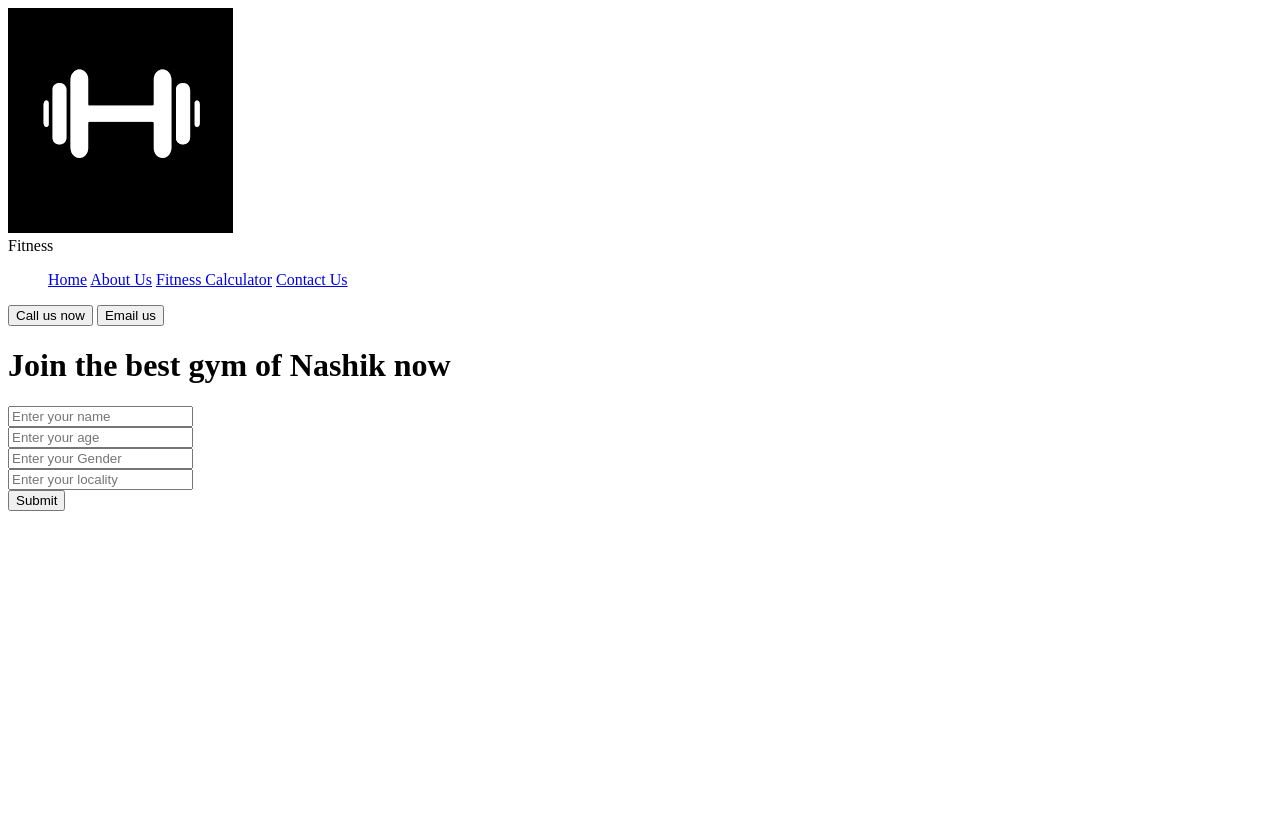
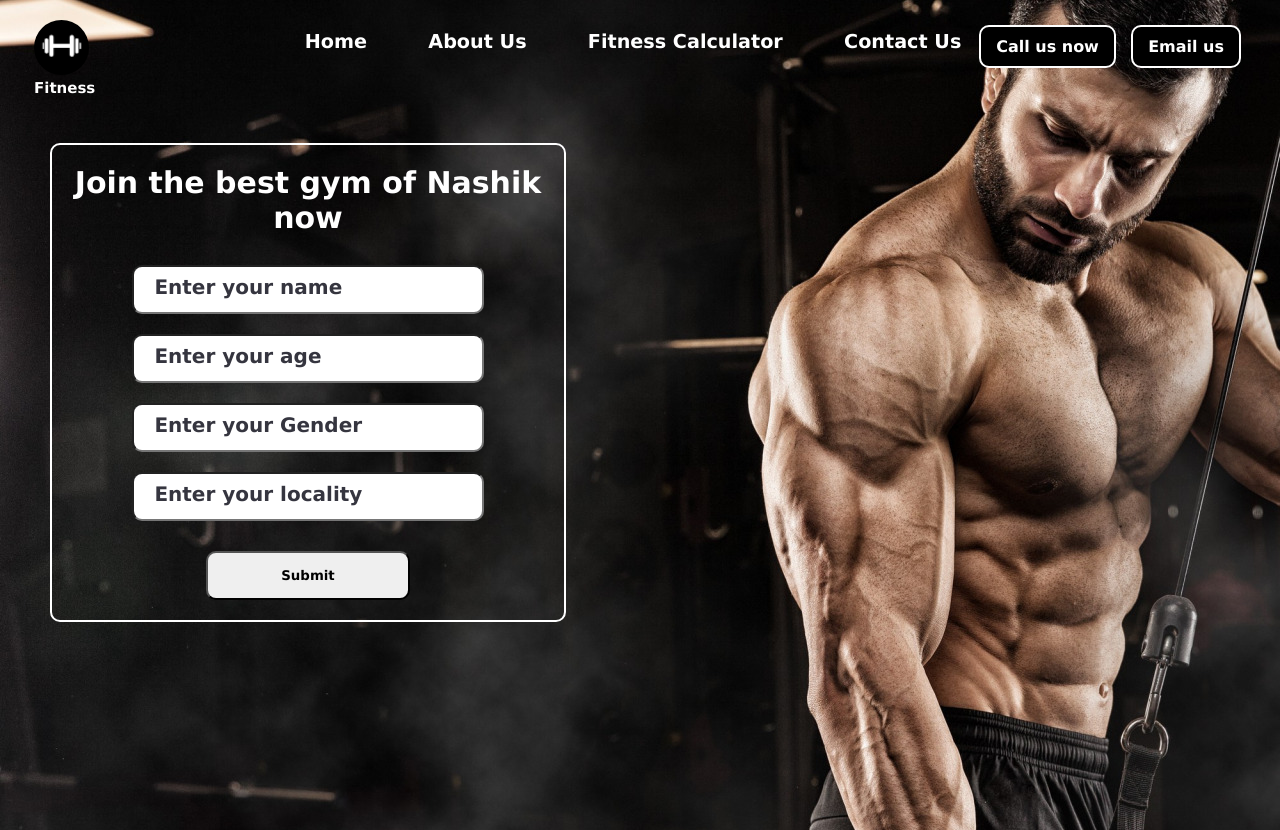
Before and after one commit to BhagyashreePagar/Gym-Website, a plain HTML site: page index.html in a window 1280 px wide. Before the commit the page ends 800 px from the top, so only its background shows below. Drawn offline with Linux system fonts and the light colour scheme.

Commit message:
Update index.html

```diff
--- a/index.html
+++ b/index.html
@@ -6,7 +6,7 @@
     <meta name="viewport" content="width=device-width, initial-scale=1.0">
     <title>Gym website</title>
 
-    <link rel="stylesheet" href="style_gym_web.css">
+    <link rel="stylesheet" href="style.css">
 
 </head>
 <body>
```
